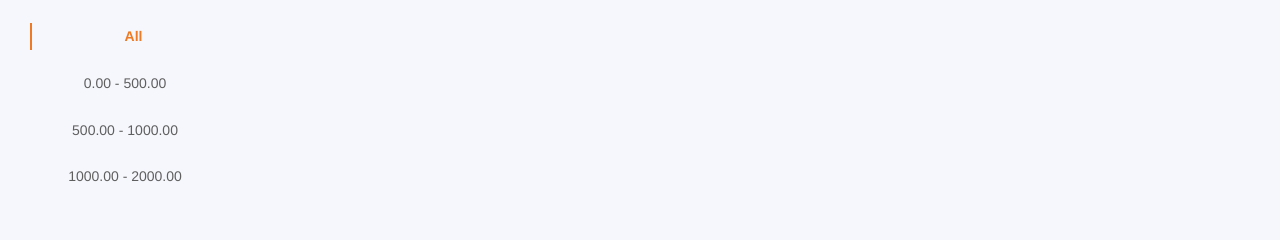
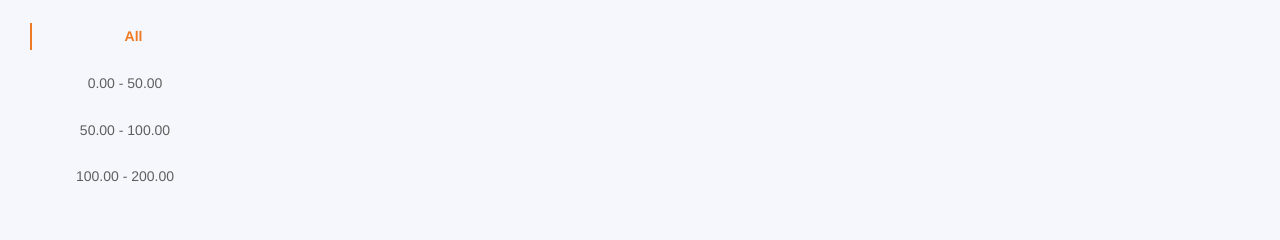
Before and after one commit to karelom/shoppingPRJ, a Vue app: page / in a window 1280 px wide. Shown: the part 577-817 px from the top of the page. Built offline with nearby package versions, Linux system fonts and the light colour scheme; no server answers.

Commit message:
finish filter and sorter

```diff
--- a/src/views/GoodsList.vue
+++ b/src/views/GoodsList.vue
@@ -66,20 +66,20 @@
           return{
             goodsList:[],
             sortFlag:true,
-            page:1,
-            pageSize:8,
+            // page:1,
+            // pageSize:8,
             priceFilter:[
               {
                 startPrice:'0.00',
-                endPrice:'500.00'
+                endPrice:'50.00'
               },
               {
-                startPrice:'500.00',
-                endPrice:'1000.00'
+                startPrice:'50.00',
+                endPrice:'100.00'
               },
               {
-                startPrice:'1000.00',
-                endPrice:'2000.00'
+                startPrice:'100.00',
+                endPrice:'200.00'
               }
             ],
             priceChecked:'all',
@@ -113,6 +113,41 @@
         setPriceFilter(index){
           this.priceChecked=index;
           this.closePop();
+          // this.getGoodsList();
+          if (!(this.priceChecked === 'all')){
+            switch (this.priceChecked) {
+              case 0:
+                // console.log("执行了");
+                // this.goodsList = this.goodsList.filter(function(item){
+                //   return (item.regularPrice>=0) &&(item.regularPrice<=100)
+                // });
+                axios.get("https://api.bestbuy.com/v1/products(salePrice<=50)?apiKey=3zeu5z2as68z4r8d8gbscs2w&pageSize=16&format=json").then((result)=>{
+                  let res = result.data;
+                  this.goodsList = res.products;
+                })
+                break;
+              case 1:
+                // this.goodsList = this.goodsList.filter(function(item){
+                //   return (item.regularPrice>=100) && (item.regularPrice<=200)
+                // });
+                axios.get("https://api.bestbuy.com/v1/products(salePrice>50 & salePrice<=100)?apiKey=3zeu5z2as68z4r8d8gbscs2w&pageSize=16&format=json").then((result)=>{
+                  let res = result.data;
+                  this.goodsList = res.products;
+                })
+                break;
+              case 2:
+                // this.goodsList = this.goodsList.filter(function(item){
+                //   return (item.regularPrice>=200) &&(item.regularPrice<=300)
+                // });
+                axios.get("https://api.bestbuy.com/v1/products(salePrice>100 & salePrice<=200)?apiKey=3zeu5z2as68z4r8d8gbscs2w&pageSize=16&format=json").then((result)=>{
+                  let res = result.data;
+                  this.goodsList = res.products;
+                })
+                break;
+            }
+          }
+
+
         },
         sortGoods(){
           function sortSale(a,b){
@@ -121,7 +156,7 @@
           function sortSaleD(a,b){
             return b.regularPrice-a.regularPrice;
           }
-          console.log(this.sortFlag);
+          // console.log(this.sortFlag);
           //利用js中的sort方法
           if (this.sortFlag) {
             this.goodsList.sort(sortSale);
@@ -131,10 +166,7 @@
           }
 
           this.sortFlag = !this.sortFlag;
-          console.log(this.sortFlag);
-
-
-
+          // console.log(this.sortFlag);
         }
 
       }
```
